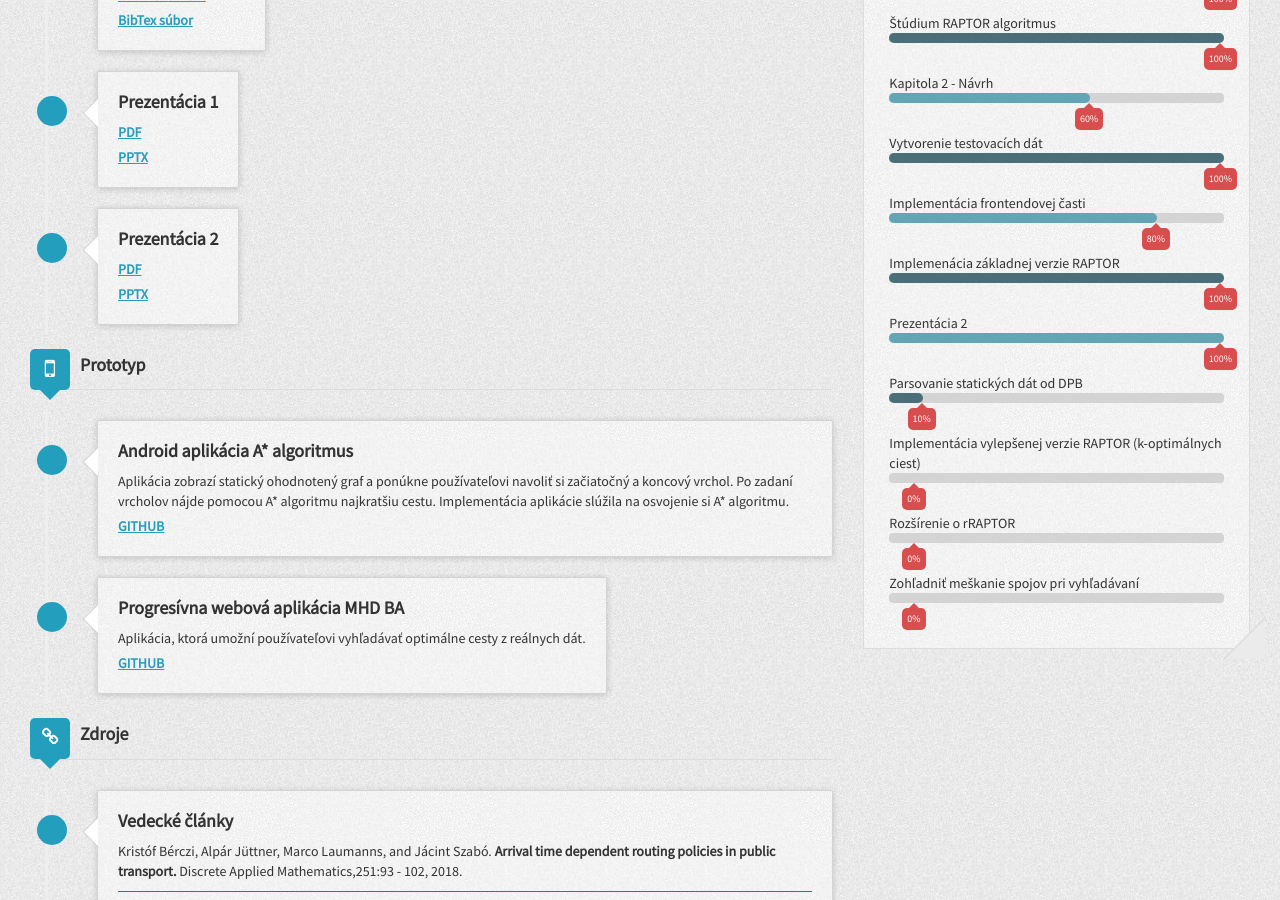
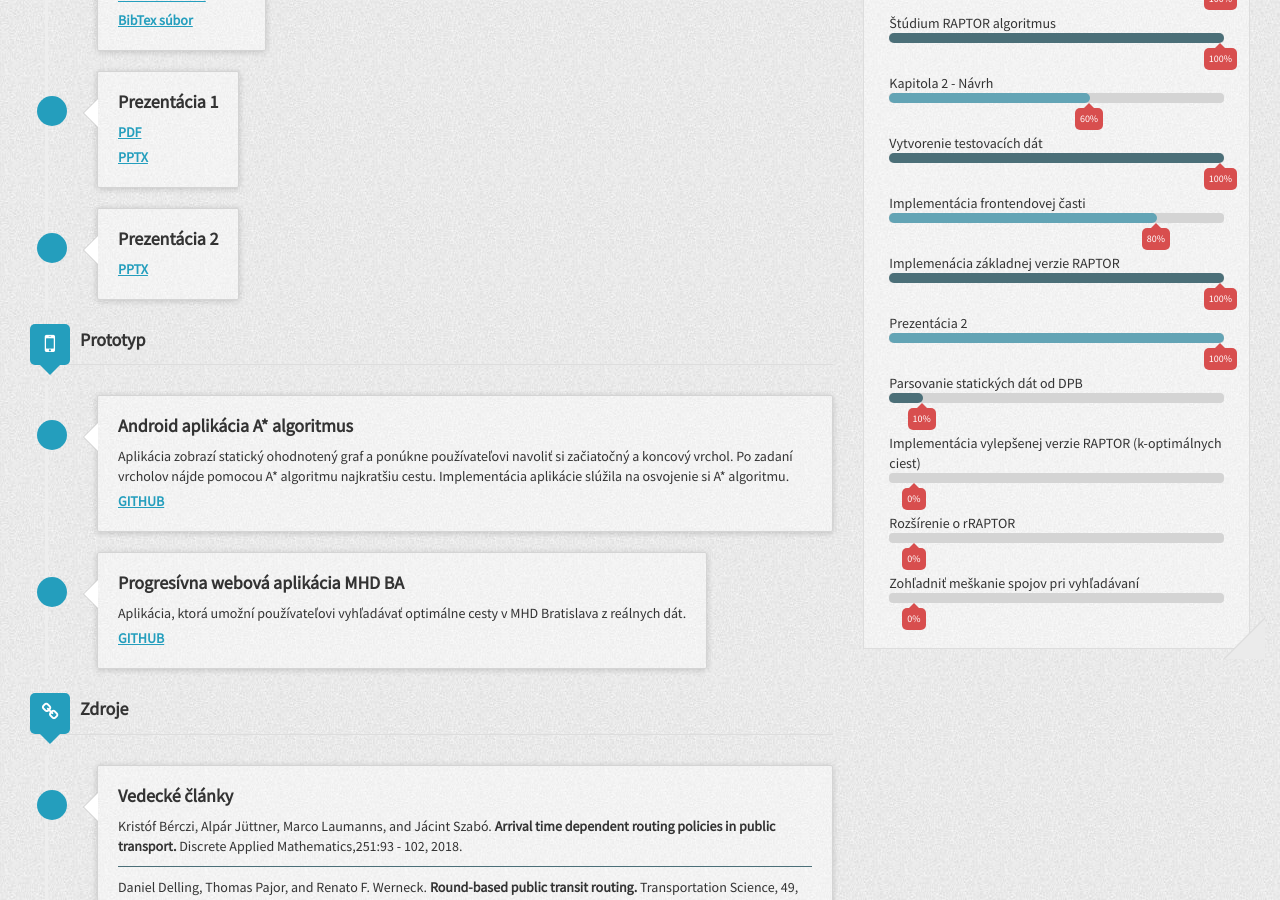
Before and after one commit to gabikaSlani/diploma-thesis, a Jekyll site: the page built from docs/index.md, in a window 1280 px wide and 900 px high, scrolled down 556 px. Built offline with Jekyll 4.4.1, drawn with Linux system fonts in a browser that asks for light colours; nearby versions of some CDN libraries; some of the changed text lies outside the part shown.

Commit message:
add presentation

```diff
--- a/docs/index.md
+++ b/docs/index.md
@@ -61,10 +61,7 @@ layout: default
                                 <h4 class="timeline-title"><strong>Prezentácia 2</strong></h4>
                             </div>
                             <div class="timeline-body">
-                                <p><a href="assets/prezentacia1.pdf" download class="link">
-                                  PDF
-                                </a></p>
-                                <p><a href="assets/prezentacia1.pptx" download class="link">
+                                <p><a href="assets/prezentacia2.pptx" download class="link">
                                   PPTX
                                 </a></p>
                             </div>
@@ -94,8 +91,8 @@ layout: default
                                 <h4 class="timeline-title"><strong>Progresívna webová aplikácia MHD BA</strong></h4>
                             </div>
                             <div class="timeline-body">
-                                <p>Aplikácia, ktorá umožní používateľovi vyhľadávať optimálne cesty z reálnych dát.</p>
-                                <p><a href="https://github.com/gabikaSlani/diploma-thesis/tree/master/code/shortestPathApp" target="_blank" class="link">
+                                <p>Aplikácia, ktorá umožní používateľovi vyhľadávať optimálne cesty v MHD Bratislava z reálnych dát.</p>
+                                <p><a href="https://github.com/gabikaSlani/MHD-BA" target="_blank" class="link">
                                   GITHUB
                                 </a></p>
                             </div>
@@ -145,7 +142,7 @@ layout: default
                                 <p class="border"><a href="https://github.com/gabikaSlani/diploma-thesis/blob/master/articles/Timetable_information_and_Shortest_Paths.pdf">
                                   Frank Schulz. <strong>Timetable Information and Shortest Paths.</strong> PhD thesis, Universität Karlsruhe (TH), Fakultät für Informatik, 2005.
                                 </a></p>
-                                <p class="border"><a href="https://github.com/gabikaSlani/diploma-thesis/blob/master/articles/Optimal_path_finging_method_study_based_on_stochastic_travel_time.pdf">
+                                <p><a href="https://github.com/gabikaSlani/diploma-thesis/blob/master/articles/Optimal_path_finging_method_study_based_on_stochastic_travel_time.pdf">
                                   Y. Zhao Z. Sun, W. Gu and C. Wang. <strong>Optimal path fnding method study based on stochastic travel time.</strong> Journal of Transportation Technologies, 3(4):260 - 265, 2013.
                                 </a></p>
                             </div>
@@ -159,13 +156,13 @@ layout: default
                             </div>
                             <div class="timeline-body">
                                 <p class="border"><a href="https://github.com/alexiscolin/vue-timeselector">
-                                   vue-timeselector
+                                  Vue komponent na zvolenie času: vue-timeselector
                                 </a></p>
-                                <p class="border"><a href="https://www.npmjs.com/package/vue2-datepicker">
-                                   vue2-datepicker
+                                <p class="border"><a href="https://www.npmjs.com/package/vuejs-datepicker">
+                                  Vue komponent na zvolenie dátumu: vuejs-datepicker
                                 </a></p>
-                                <p class="border"><a href="https://www.npmjs.com/package/vue2-google-maps">
-                                   vue2-google-maps
+                                <p><a href="https://www.npmjs.com/package/vue2-google-maps">
+                                   Vue komponent na prácu s google maps: vue2-google-maps
                                 </a></p>
                             </div>
                         </div>
```
